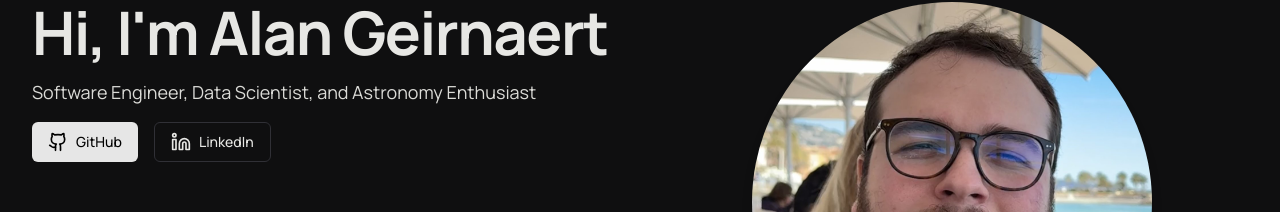
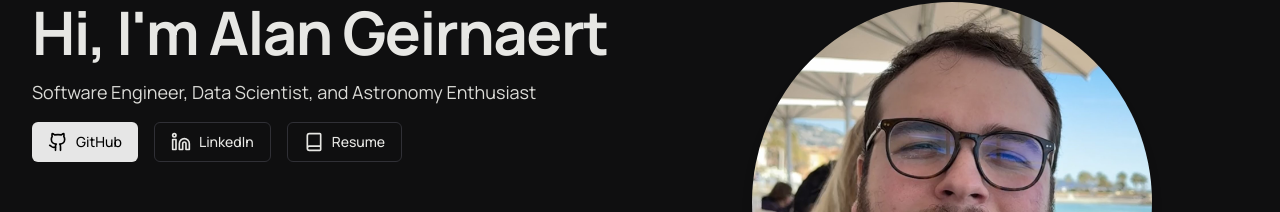
Before and after one commit to alangnt/portfolio, a Next.js app: page / in a window 1280 px wide. Shown: the part 142-354 px from the top of the page. Built offline with nearby package versions, Linux system fonts and the light colour scheme.

Commit message:
update resume

```diff
--- a/components/component/landing-page.tsx
+++ b/components/component/landing-page.tsx
@@ -4,6 +4,7 @@ import Link from "next/link"
 import Image from "next/image"
 
 import * as Icons from "@/components/ui/icons"
+import { Book } from "lucide-react"
 
 import React, { useState } from "react"
 
@@ -170,6 +171,17 @@ export default function LandingPage() {
                   <Button variant="outline">
                     <Icons.LinkedinIcon className="mr-2 h-5 w-5" />
                     LinkedIn
+                  </Button>
+                </Link>
+
+                <Link
+                  href="/resume/cv_Alan_en.pdf"
+                  target="_blank"
+                  prefetch={false}
+                >
+                  <Button variant="outline">
+                    <Book className="mr-2 h-5 w-5" />
+                    Resume
                   </Button>
                 </Link>
 
```
Also changed, not shown: 1 other file (tests, documents, lock files or other folders).
